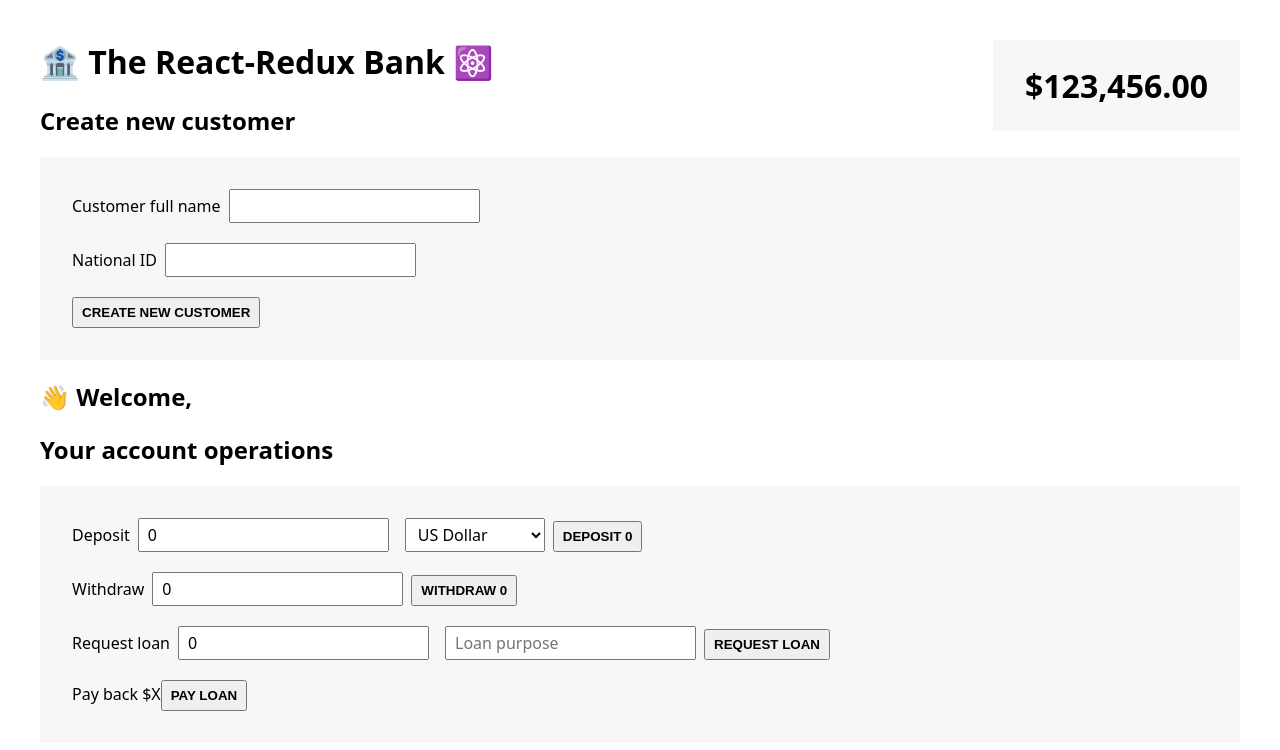
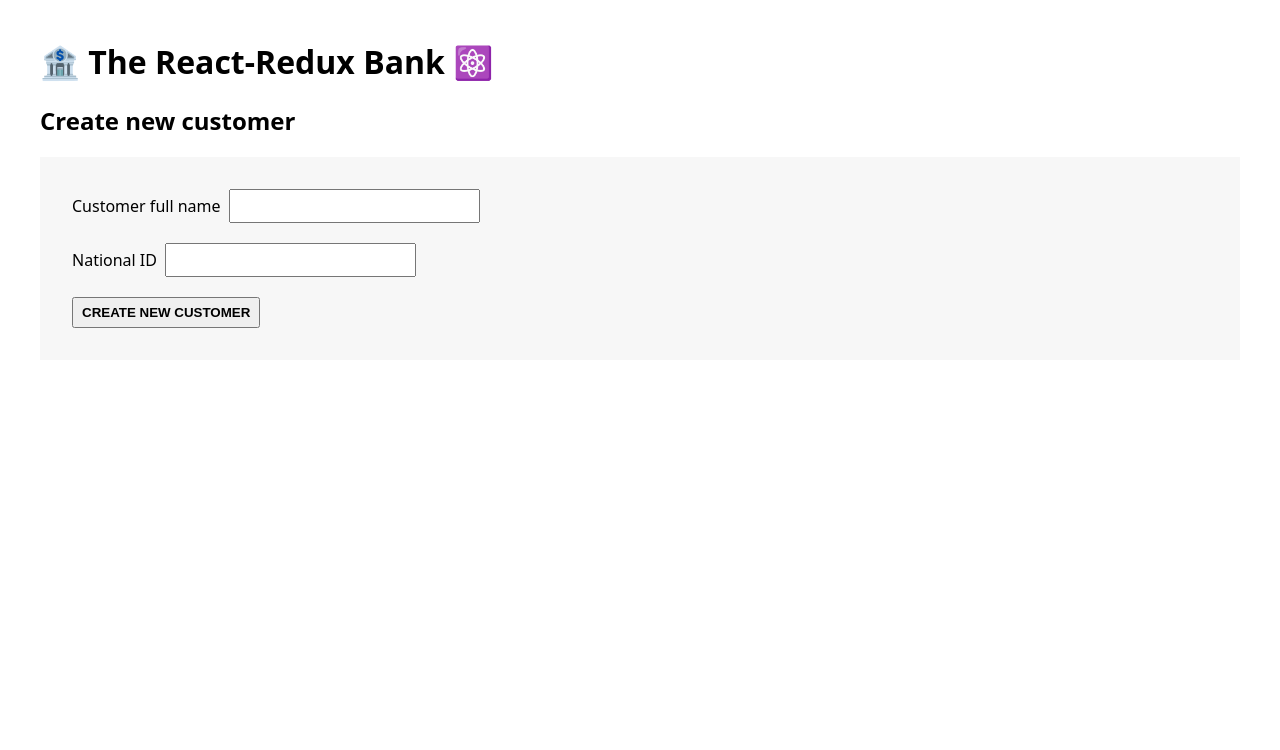
Before and after one commit to bear320/redux-intro, a React (Vite) app: page / in a window 1280 px wide. Shown: the top 750 px of the page. Built offline with nearby package versions, Linux system fonts and the light colour scheme.

Commit message:
feat: 🎸 Dispatch actions

```diff
--- a/src/App.tsx
+++ b/src/App.tsx
@@ -1,16 +1,25 @@
+import { useSelector } from "react-redux";
+import { RootState } from "./types";
 import AccountOperations from "./components/AccountOperations";
 import Balance from "./components/Balance";
 import CreateCustomer from "./components/CreateCustomer";
 import Customer from "./components/Customer";
 
 function App() {
+  const { fullName } = useSelector((store: RootState) => store.customer);
+
   return (
     <div>
       <h1>🏦 The React-Redux Bank ⚛️</h1>
-      <CreateCustomer />
-      <Customer />
-      <AccountOperations />
-      <Balance />
+      {fullName === "" ? (
+        <CreateCustomer />
+      ) : (
+        <>
+          <Customer />
+          <AccountOperations />
+          <Balance />
+        </>
+      )}
     </div>
   );
 }
--- a/src/components/AccountOperations.tsx
+++ b/src/components/AccountOperations.tsx
@@ -1,4 +1,7 @@
 import { useState } from "react";
+import { useDispatch, useSelector } from "react-redux";
+import { RootState } from "../types";
+import { deposit, payLoan, requestLoan, withdraw } from "../store";
 
 const AccountOperations = () => {
   const [depositAmount, setDepositAmount] = useState(0);
@@ -7,10 +10,40 @@
   const [loanPurpose, setLoanPurpose] = useState("");
   const [currency, setCurrency] = useState("USD");
 
-  const handleDeposit = () => {};
-  const handleWithdraw = () => {};
-  const handleRequestLoan = () => {};
-  const handlePayLoan = () => {};
+  const {
+    balance,
+    loan: currentLoan,
+    loanPurpose: currentLoanPurpose,
+  } = useSelector((store: RootState) => store.account);
+  const dispatch = useDispatch();
+
+  console.log(balance);
+
+  const handleDeposit = () => {
+    if (depositAmount > 0) {
+      dispatch(deposit(depositAmount));
+      setDepositAmount(0);
+    }
+  };
+
+  const handleWithdraw = () => {
+    if (withdrawAmount > 0 && withdrawAmount <= balance) {
+      dispatch(withdraw(withdrawAmount));
+      setWithdrawAmount(0);
+    }
+  };
+
+  const handleRequestLoan = () => {
+    if (loanAmount > 0 && loanPurpose) {
+      dispatch(requestLoan(loanAmount, loanPurpose));
+      setLoanAmount(0);
+      setLoanPurpose("");
+    }
+  };
+
+  const handlePayLoan = () => {
+    dispatch(payLoan());
+  };
 
   return (
     <div>
@@ -46,10 +79,14 @@
           <button onClick={handleRequestLoan}>Request loan</button>
         </div>
 
-        <div>
-          <span>Pay back $X</span>
-          <button onClick={handlePayLoan}>Pay loan</button>
-        </div>
+        {currentLoan > 0 && (
+          <div>
+            <span>
+              Pay back ${currentLoan} ({currentLoanPurpose}){" "}
+            </span>
+            <button onClick={handlePayLoan}>Pay loan</button>
+          </div>
+        )}
       </div>
     </div>
   );
--- a/src/components/Balance.tsx
+++ b/src/components/Balance.tsx
@@ -1,11 +1,26 @@
+// import { connect } from "react-redux";
+import { useSelector } from "react-redux";
+import { RootState } from "../types";
+
 const formatCurrency = (value: number) =>
   new Intl.NumberFormat("en", {
     style: "currency",
     currency: "USD",
   }).format(value);
 
+// const Balance = ({ balance }) => {
+//   return <div className="balance">{formatCurrency(balance)}</div>;
+// };
+
+// const mapStateToProps = (state: RootState) => {
+//   return { balance: state.account.balance };
+// };
+
+// export default connect(mapStateToProps)(Balance);
+
 const Balance = () => {
-  return <div className="balance">{formatCurrency(123456)}</div>;
+  const { balance } = useSelector((store: RootState) => store.account);
+  return <div className="balance">{formatCurrency(balance)}</div>;
 };
 
 export default Balance;
--- a/src/components/CreateCustomer.tsx
+++ b/src/components/CreateCustomer.tsx
@@ -1,10 +1,18 @@
 import { useState } from "react";
+import { useDispatch } from "react-redux";
+import { createCustomer } from "../store";
 
 const CreateCustomer = () => {
   const [fullName, setFullName] = useState("");
   const [nationalId, setNationalId] = useState("");
 
-  const handleClick = () => {};
+  const dispatch = useDispatch();
+
+  const handleClick = () => {
+    if (fullName && nationalId) {
+      dispatch(createCustomer(fullName, nationalId));
+    }
+  };
 
   return (
     <div>
```
